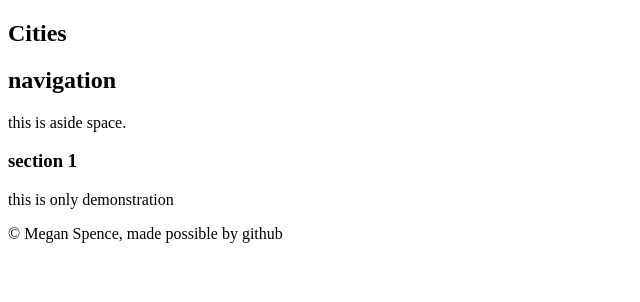
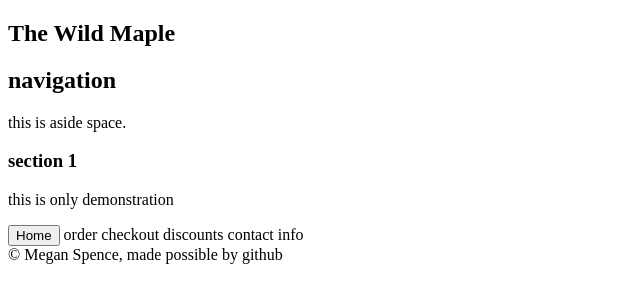
Before and after one commit to MeganKSpence/Website-Repository, a plain HTML site: page index.html in a window 1280 px wide. Shown: the whole page, without its empty margins (0-640 px from the left). Drawn offline with Linux system fonts and the light colour scheme.

Commit message:
Button Update

```diff
--- a/index.html
+++ b/index.html
@@ -27,7 +27,7 @@
   <body>
 
   <header>
-    <h2>Cities</h2>
+    <h2>The Wild Maple</h2>
   </header>
 
   </body>
@@ -42,6 +42,11 @@
       </article>
     </section>
 
+    <button>Home</button>
+    <button2>order</button2>
+    <button3>checkout</button3>
+    <button4>discounts</button4>
+    <button5>contact info</button5>
   </body>
 
 <footer>&copy Megan Spence, made possible by github</footer>
```
